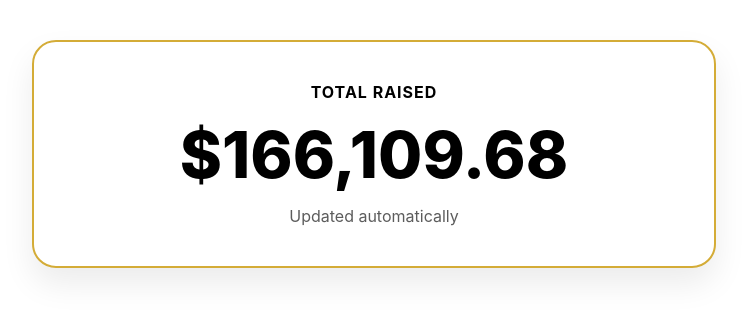
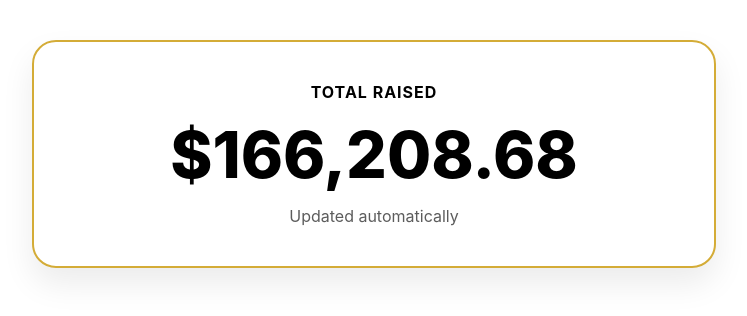
Before and after one commit to catherinehervey-VC/vacanva-donation-display, a plain HTML site: page index.html in a window 1280 px wide. Shown: the whole page, without its empty margins (266-1013 px from the left). Drawn offline with Linux system fonts and the light colour scheme.

Commit message:
Update widget 2026-11-Sa 10:00 CST

```diff
--- a/index.html
+++ b/index.html
@@ -91,7 +91,7 @@
       <div class="donation-label">Total Raised</div>
 
       <!-- Make inserts unformatted number here -->
-      <div id="donationTotal" class="donation-total">166109.68</div>
+      <div id="donationTotal" class="donation-total">166208.68</div>
 
       <div class="donation-sub">Updated automatically</div>
     </div>
```
